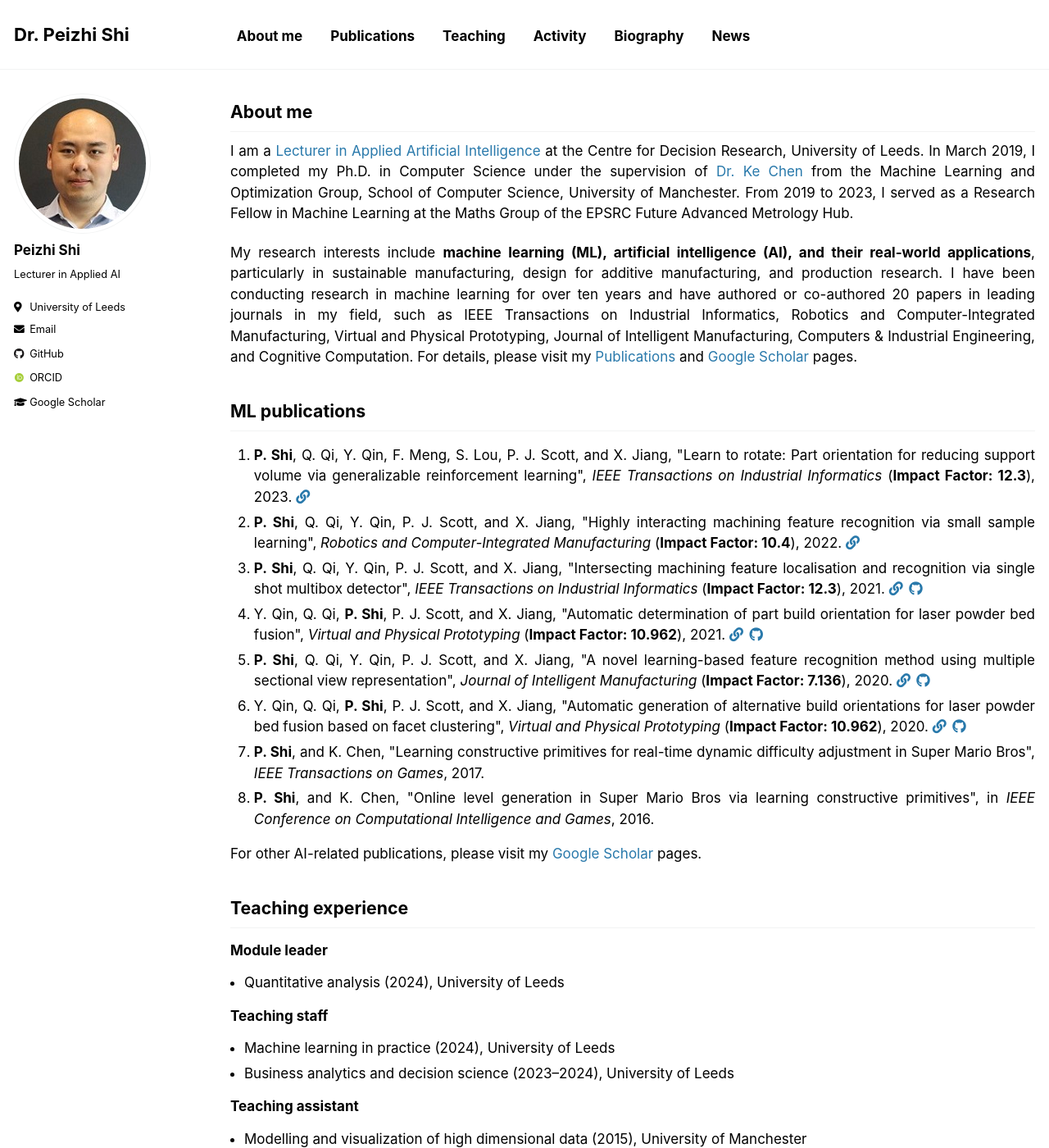
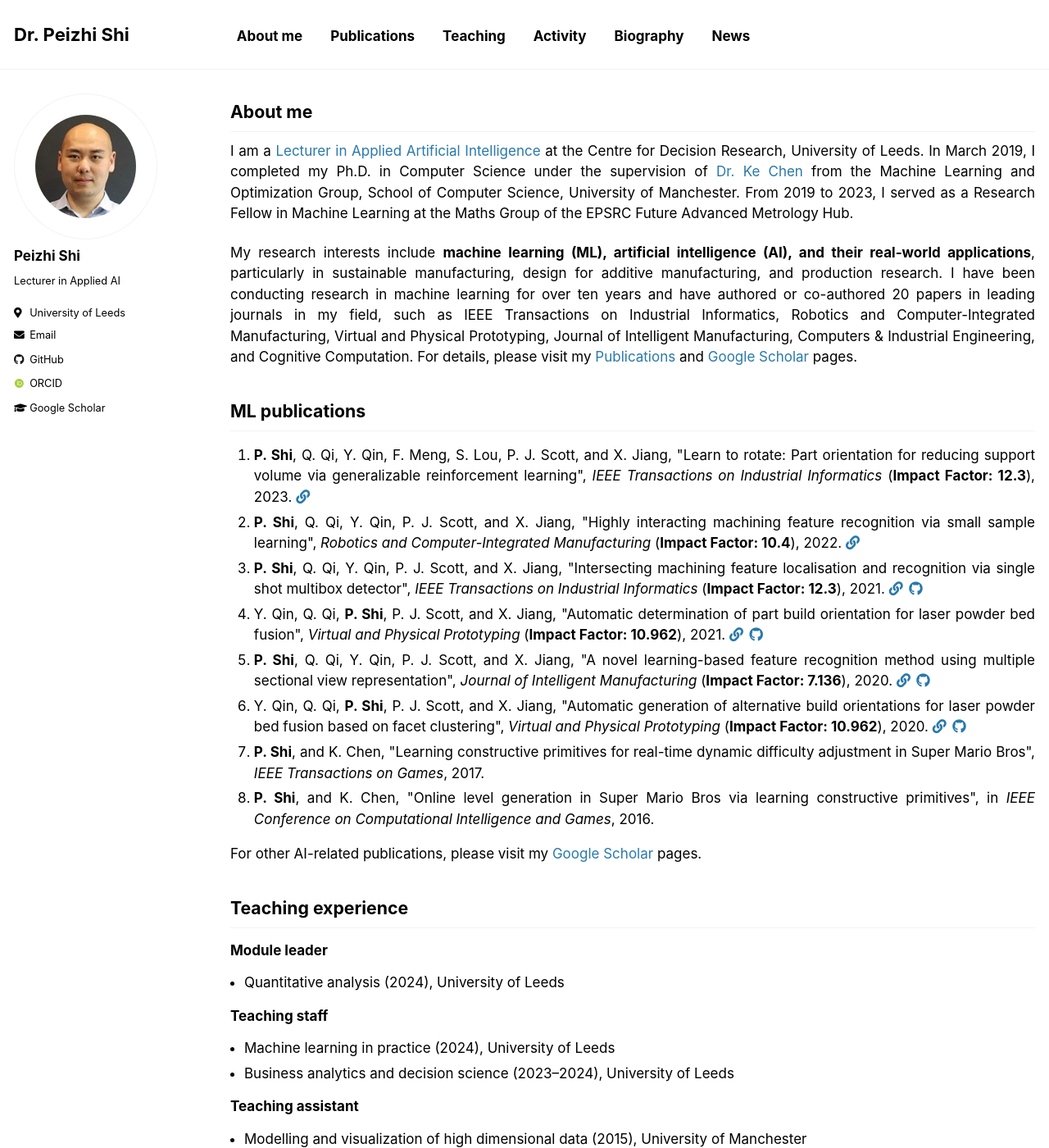
Before and after one commit to PeizhiShi/peizhishi.github.io, a Jekyll site: the page built from _pages/index.md, in a window 1280 px wide and 1400 px high. Shown: the whole window at 82% size. Built offline with Jekyll 4.4.1, drawn with Linux system fonts in a browser that asks for light colours; some web fonts are replaced; our own code applies the rules of GitHub Pages for plain Markdown files.

Commit message:
Update _sidebar.scss

```diff
--- a/_sass/_sidebar.scss
+++ b/_sass/_sidebar.scss
@@ -93,7 +93,7 @@
     border-radius: 50%;
 
     @include breakpoint($large) {
-      padding: 5px;
+      padding: 25px;
       border: 1px solid $border-color;
     }
   }
```
